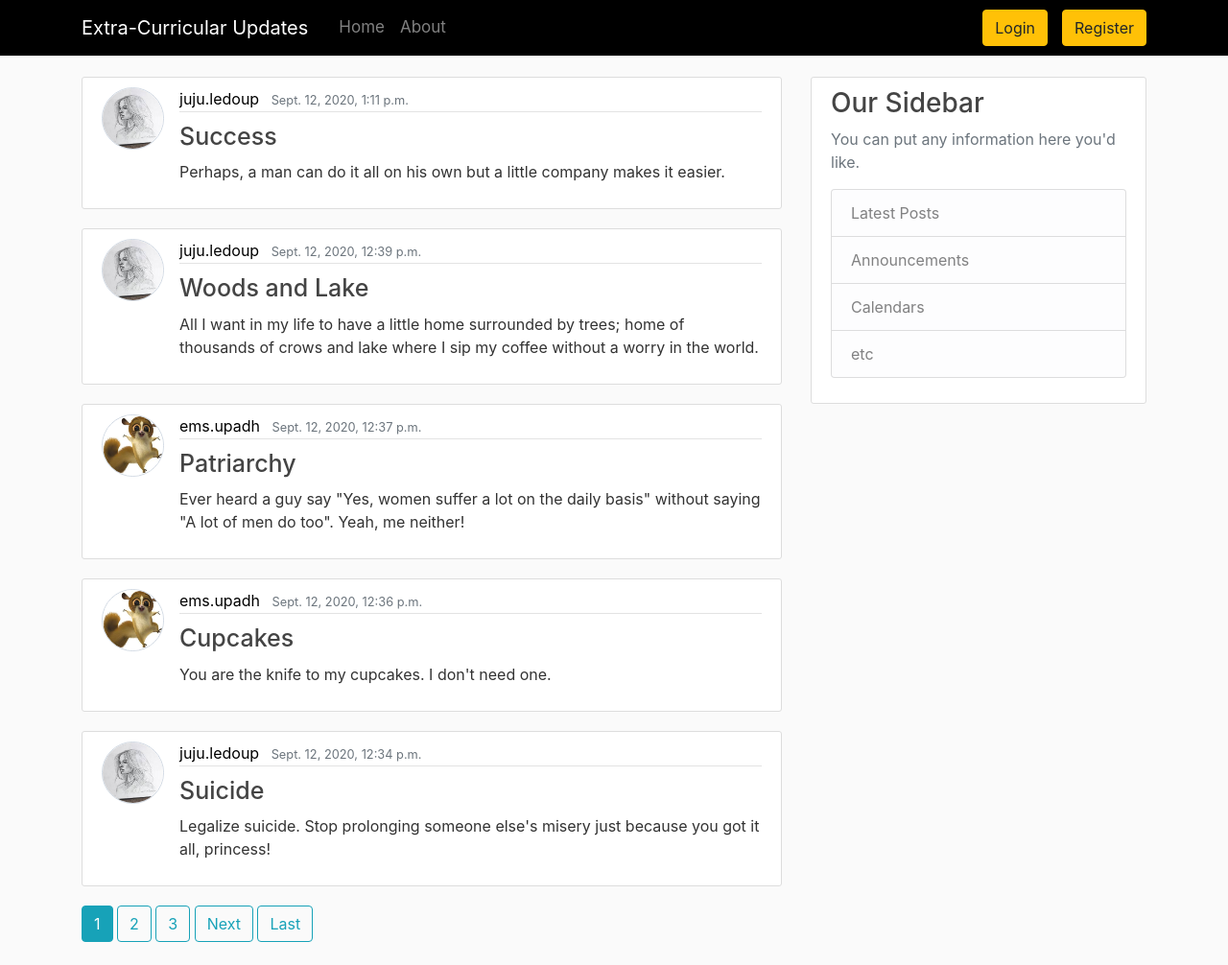
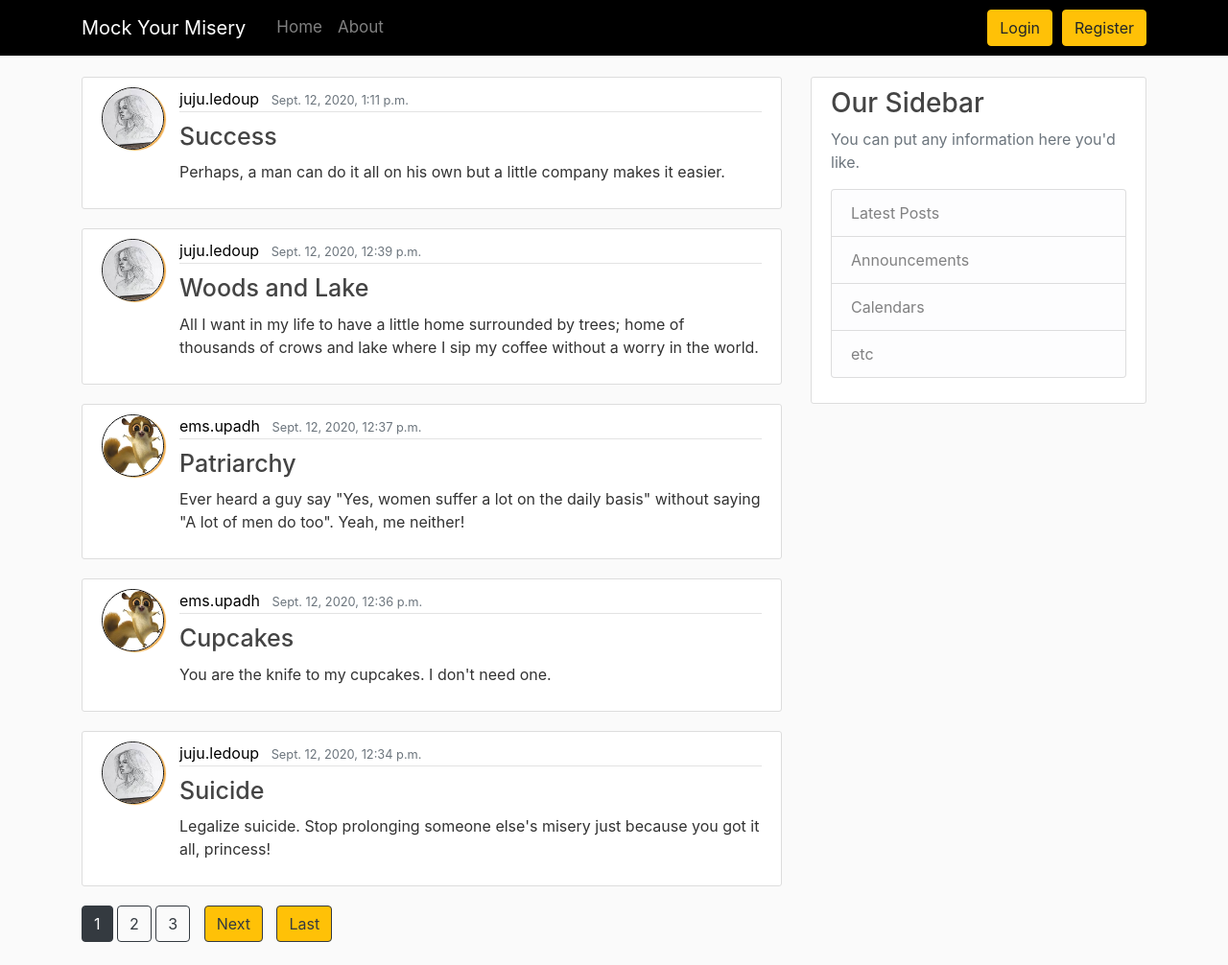
Before and after one commit to arjupoudel/BlogPost-Application, a Django app: page / in a window 1280 px wide. Shown: the whole page at 96% size. Run offline with Django 3.2, Linux system fonts and the light colour scheme; data comes from the database, SQL or seed files in the repository; both versions use the stored data as it was after the commit; some libraries are stand-ins or nearby versions.

Commit message:
Added more CSS and a brand new blog name

```diff
--- a/BlogPost/blog/static/blog/main.css
+++ b/BlogPost/blog/static/blog/main.css
@@ -55,9 +55,15 @@ body {
     height: 65px;
     width: 65px;
     margin-right: 16px;
-    border: 1px solid #d1d9e3 ;
+    border: 1px solid black ;
+    box-shadow: 2px 1px 1px  #f0ad4e;
+  }
 
+  .account-img{
+    border: 1px solid black ;
+    box-shadow: 2px 2px 1px  #f0ad4e;
   }
+
 
   .article-metadata {
     padding-bottom: 1px;
--- a/BlogPost/blog/templates/blog/about.html
+++ b/BlogPost/blog/templates/blog/about.html
@@ -1,5 +1,6 @@
 {% extends "blog/base.html" %}
 {% load static %}
 {% block content %}
-    <h1>About Us</h1>
+    <h6>A little sarcasm never hurt anybody.</h6>
+    <p>This site is made for fun. You can post any kind of sarcastic post here unless it's personally directed towards anyone. In general, you can talk about the wrong ongoing things you are not okay with. You can raise your voice and speak up here. It's offends your deep rooted wrong ideas you have been fed since you were a child. Might as well make you renovate your thoughts.</p>
 {% endblock content %}
--- a/BlogPost/blog/templates/blog/base.html
+++ b/BlogPost/blog/templates/blog/base.html
@@ -3,9 +3,9 @@
 <html>
     <head>
         {% if title %}
-            <title>Django Blog - {{ title }}</title>
+            <title>MYM Blog - {{ title }}</title>
         {% else %}
-            <title>Django Blog</title>
+            <title>MYM Blog</title>
         {% endif %}
 
         <meta charset="utf-8">
@@ -21,7 +21,7 @@
         <header class="blog-header">
             <nav class="navbar navbar-expand-md navbar-dark bg-steel fixed-top" style="background-color:black">
               <div class="container">
-                <a class="navbar-brand mr-4" href="/" >Extra-Curricular Updates </a>
+                <a class="navbar-brand mr-4" href="/" >Mock Your Misery</a>
                 <button class="navbar-toggler" type="button" data-toggle="collapse" data-target="#navbarToggle" aria-controls="navbarToggle" aria-expanded="false" aria-label="Toggle navigation">
                 <span class="navbar-toggler-icon"></span>
                 </button>
@@ -35,9 +35,9 @@
                     {% if user.is_authenticated  %}
                     <a class="nav-item nav-link" href="{% url 'post-create' %}">New Post</a>
                     <a class="nav-item nav-link" href="{% url 'profile' %}">Profile</a>
-                      <a class="btn btn-warning" href="{% url 'logout' %}">Logout</a>
+                    <a class="btn btn-warning" href="{% url 'logout' %}">Logout</a>
                     {% else %}
-                    <div><a class="btn btn-warning" href="{% url 'login' %}" style="margin-right:5px;">Login</a></div>
+                    <div><a class="btn btn-warning" href="{% url 'login' %}">Login</a></div>
                     <div><a class="btn btn-warning" href="{% url 'register' %}">Register</a></div>
                     {% endif %}
                   </div>
--- a/BlogPost/blog/templates/blog/home.html
+++ b/BlogPost/blog/templates/blog/home.html
@@ -17,21 +17,21 @@
     {% if is_paginated %}
 
         {% if page_obj.has_previous %}
-            <a class="btn btn-outline-info mb-4" href="?page=1">First</a>
-            <a class="btn btn-outline-info mb-4" href="?page={{ page_obj.previous_page_number }}">Previous</a>
+            <a class="btn btn-outline-dark btn-warning  mb-4" href="?page=1">First</a>
+            <a class="btn btn-outline-dark btn-warning  mb-4" href="?page={{ page_obj.previous_page_number }}">Previous</a>
         {% endif %}
 
         {% for num in page_obj.paginator.page_range %}
             {% if page_obj.number == num %}
-                <a class="btn btn-info mb-4" href="?page={{ num }}">{{ num }}</a>
+                <a class="btn btn-dark  mb-4" href="?page={{ num }}">{{ num }}</a>
             {%  elif num > page_obj.number|add:'-3' and num < page_obj.number|add:'3' %}
-                <a class="btn btn-outline-info mb-4" href="?page={{ num }}">{{ num }}</a>
+                <a class="btn btn-outline-dark mb-4" href="?page={{ num }}">{{ num }}</a>
             {% endif %}
         {% endfor %}
 
         {% if page_obj.has_next %}
-            <a class="btn btn-outline-info mb-4" href="?page={{ page_obj.next_page_number }}">Next</a>
-            <a class="btn btn-outline-info mb-4" href="?page={{ page_obj.paginator.num_pages }}">Last</a>
+            <a class="btn btn-outline-dark btn-warning  mb-4" href="?page={{ page_obj.next_page_number }}">Next</a>
+            <a class="btn btn-outline-dark btn-warning  mb-4" href="?page={{ page_obj.paginator.num_pages }}">Last</a>
         {% endif %}
 
     {% endif %}
--- a/BlogPost/blog/templates/blog/post_detail.html
+++ b/BlogPost/blog/templates/blog/post_detail.html
@@ -10,7 +10,7 @@
                 {% if object.author == user  %}
                 <div>
                     <a class="btn btn-secondary btn-sm mt-1 mb-1" href="{% url 'post-update' object.id %}">Update</a>
-                    <a class="btn btn-danger btn-sm mt-1 mb-1" href="{% url 'post-update' object.id %}"> Delete</a>
+                    <a class="btn btn-danger btn-sm mt-1 mb-1" href="{% url 'post-delete' object.id %}"> Delete</a>
                 </div>
                 {% endif %}
             </div>
--- a/BlogPost/blog/templates/blog/post_form.html
+++ b/BlogPost/blog/templates/blog/post_form.html
@@ -9,7 +9,7 @@
                 {{ form|crispy }}
             </fieldset>
             <div class="form-group">
-                <button class="btn btn-outline-info" type="submit">Post</button>
+                <button class="btn btn-outline-dark btn-warning" type="submit">Post</button>
             </div>
         </form>
     </div>
--- a/BlogPost/users/templates/users/login.html
+++ b/BlogPost/users/templates/users/login.html
@@ -9,7 +9,7 @@
                 {{ form|crispy }}
             </fieldset>
             <div class="form-group">
-                <button class="btn btn-outline-info" type="submit">Login</button>
+                <button class="btn btn-outline-dark btn-warning" type="submit">Login</button>
             </div>
         </form>
         <div class="border-top pt-3">
--- a/BlogPost/users/templates/users/profile.html
+++ b/BlogPost/users/templates/users/profile.html
@@ -17,7 +17,7 @@
             {{ profile_update_form|crispy }}
         </fieldset>
         <div class="form-group">
-            <button class="btn btn-outline-info" type="submit">Update</button>
+            <button class="btn btn-outline-dark btn-warning" type="submit">Update</button>
         </div>
     </form>
     </div>
--- a/BlogPost/users/templates/users/register.html
+++ b/BlogPost/users/templates/users/register.html
@@ -9,7 +9,7 @@
                 {{ form|crispy }}
             </fieldset>
             <div class="form-group">
-                <button class="btn btn-outline-info" type="submit">Sign Up</button>
+                <button class="btn btn-outline-dark btn-warning" type="submit">Sign Up</button>
             </div>
         </form>
         <div class="border-top pt-3">
```
Also changed, not shown: BlogPost/blog/templates/blog/user_posts.html (+35 -10 lines), BlogPost/db.sqlite3.
